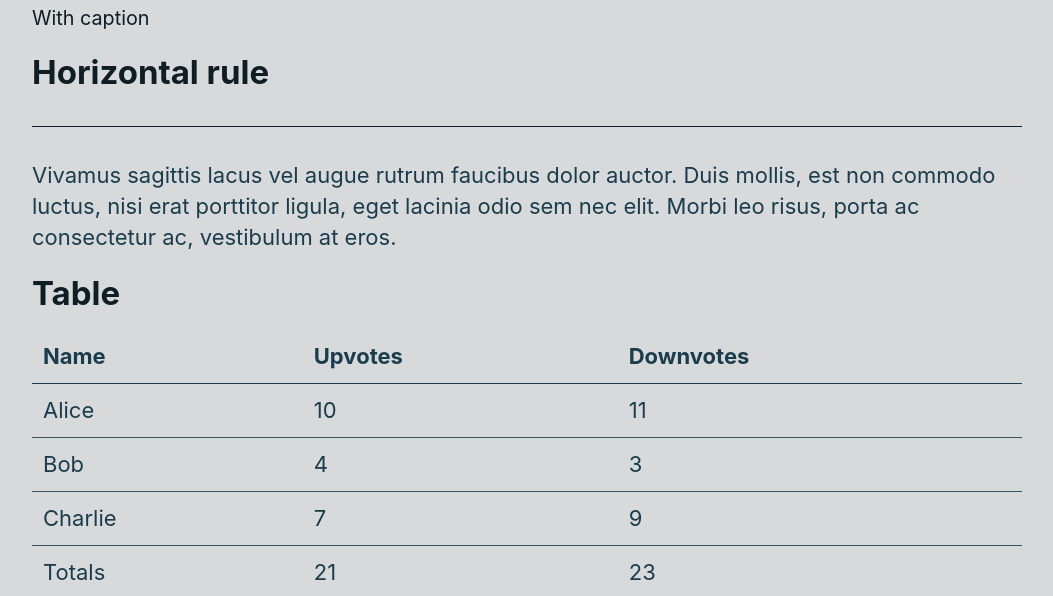
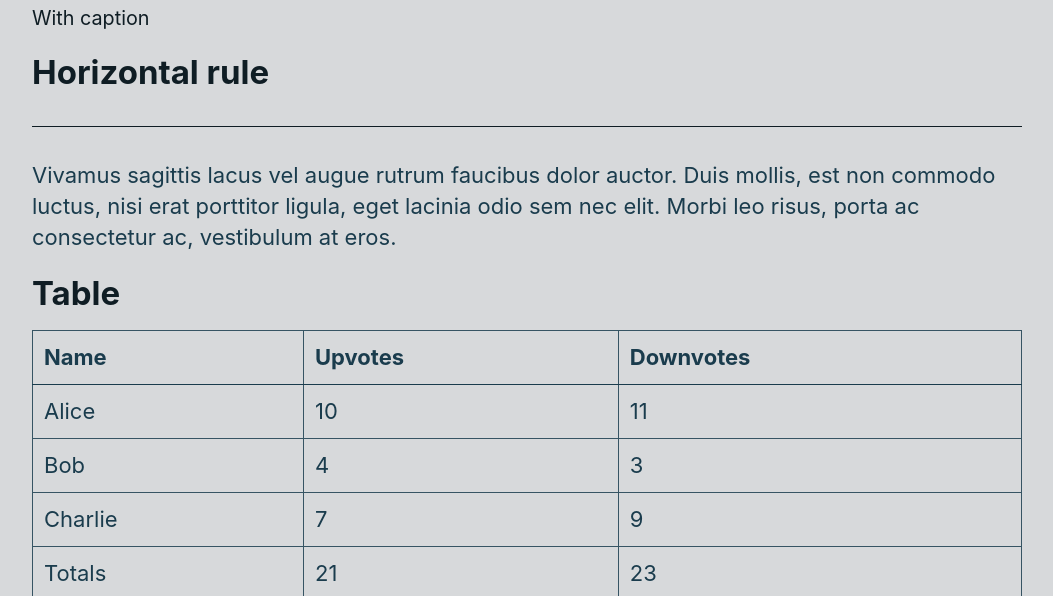
Before and after one commit to aflim/golb, a Jekyll site: the page built from styleguide.md, in a window 1280 px wide. Shown: the part 5804-6400 px from the top of the page, without its empty margins (113-1166 px from the left). Built offline with Jekyll 4.4.1, drawn with Linux system fonts in a browser that asks for light colours.

Commit message:
Update stylesheet.css

```diff
--- a/assets/stylesheet.css
+++ b/assets/stylesheet.css
@@ -213,7 +213,7 @@ th {
   padding-block: .5em;
   border-color: inherit;
   border-style: solid;
-  border-width: 0;
+  border-width: 1px;
   border-block-end-width: 1px;
 }
 
```
